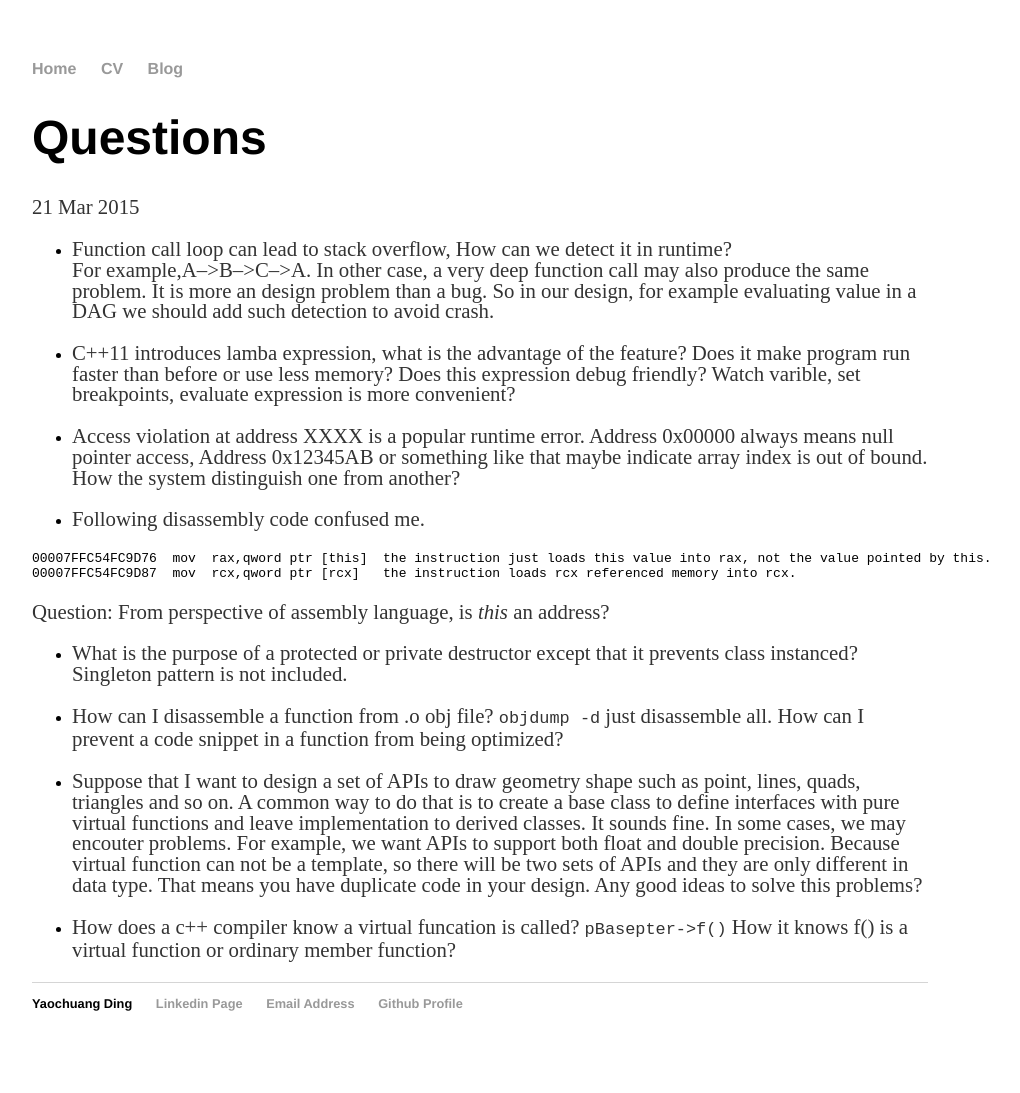
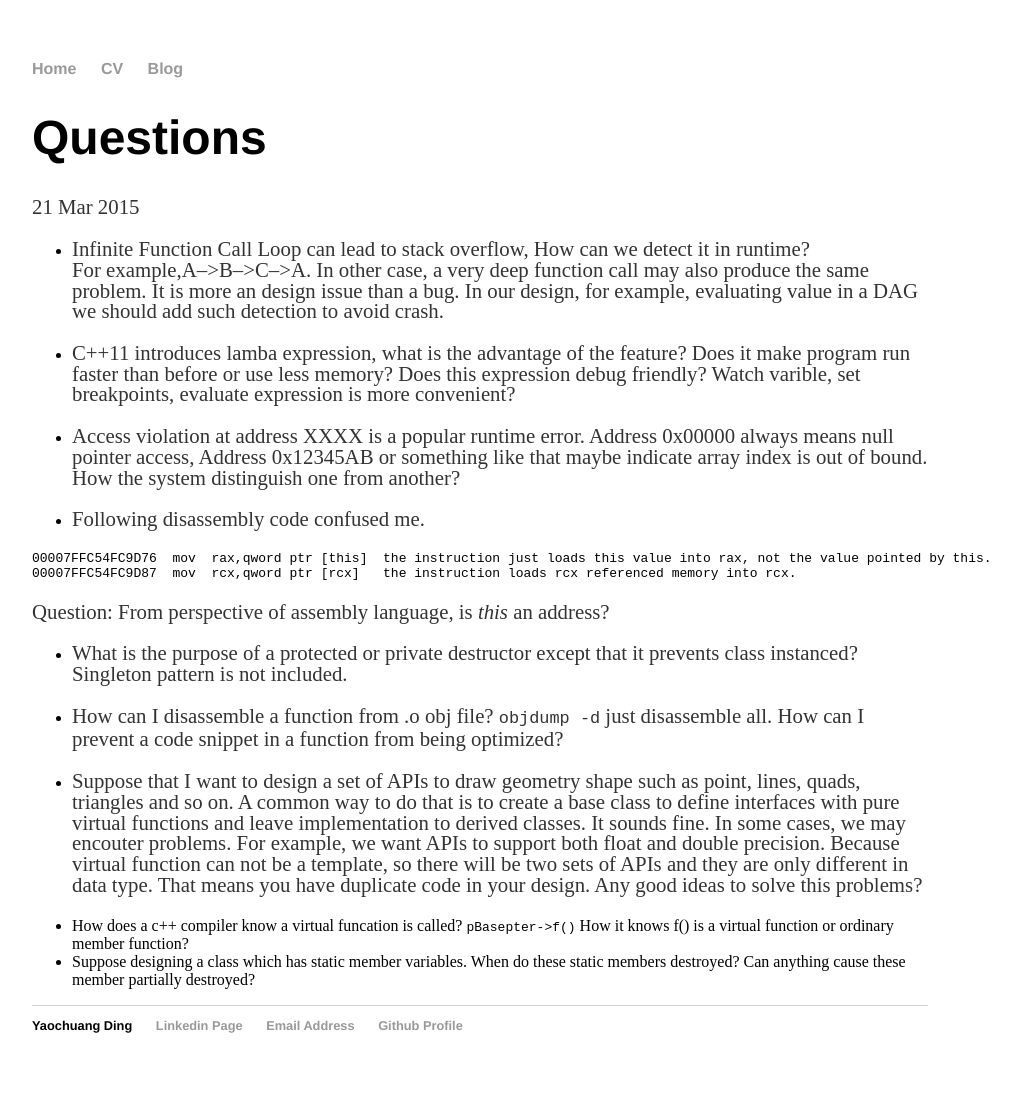
Before and after one commit to ychding11/ychding11.github.io, a Jekyll site: the page built from _posts/2015-03-21-Questions.md, in a window 1280 px wide. Shown: the whole page, without its empty margins (160-1180 px from the left). Built offline with Jekyll 4.4.1, drawn with Linux system fonts in a browser that asks for light colours; before the commit the page ends 1071 px from its top, so only the background shows below that.

Commit message:
1. modify style. 2. add new question about static member variable destroy.

```diff
--- a/_posts/2015-03-21-Questions.md
+++ b/_posts/2015-03-21-Questions.md
@@ -3,18 +3,18 @@
 title: "Questions"
 date: 2015-03-21
 ---
-- Function call loop can lead to stack overflow, How can we detect it in runtime?
-For example,A-->B-->C-->A. In other case, a very deep function call may also produce
-the same problem. It is more an design problem than a bug. So in our design, for
-example evaluating value in a DAG we should add such detection to avoid crash.
+- Infinite Function Call Loop can lead to stack overflow, How can we detect it in runtime?
+  For example,A-->B-->C-->A. In other case, a very deep function call may also produce
+  the same problem. It is more an design issue than a bug. In our design, for example,
+  evaluating value in a DAG we should add such detection to avoid crash.
 
 - C++11 introduces lamba expression, what is the advantage of the feature? Does it make program
-run faster than before or use less memory? Does this expression debug friendly? Watch varible,
-set breakpoints, evaluate expression is more convenient?
+  run faster than before or use less memory? Does this expression debug friendly? Watch varible,
+  set breakpoints, evaluate expression is more convenient?
 
 - Access violation at address XXXX is a popular runtime error. Address 0x00000 always means
-null pointer access, Address 0x12345AB or something like that maybe indicate array index is
-out of bound. How the system distinguish one from another?
+  null pointer access, Address 0x12345AB or something like that maybe indicate array index is
+  out of bound. How the system distinguish one from another?
 
 - Following disassembly code confused me.
 
@@ -43,3 +43,5 @@
 - How does a c++ compiler know a virtual funcation is called?
   `pBasepter->f()` How it knows f() is a virtual function or
   ordinary member function?
+- Suppose designing a class which has static member variables. When do these static members
+  destroyed? Can anything cause these member partially destroyed?
```
